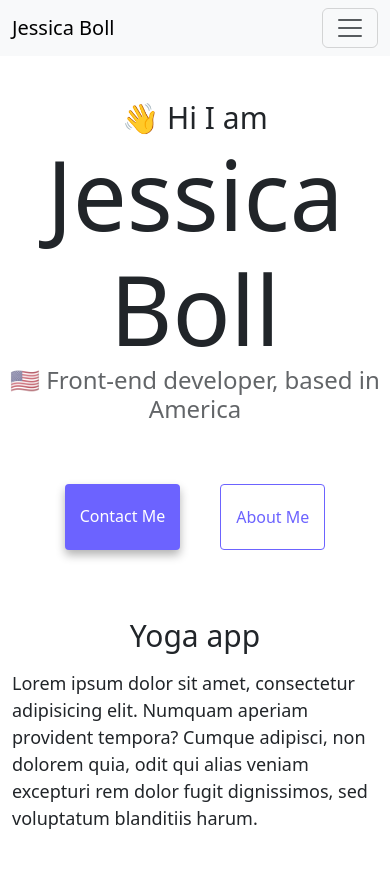
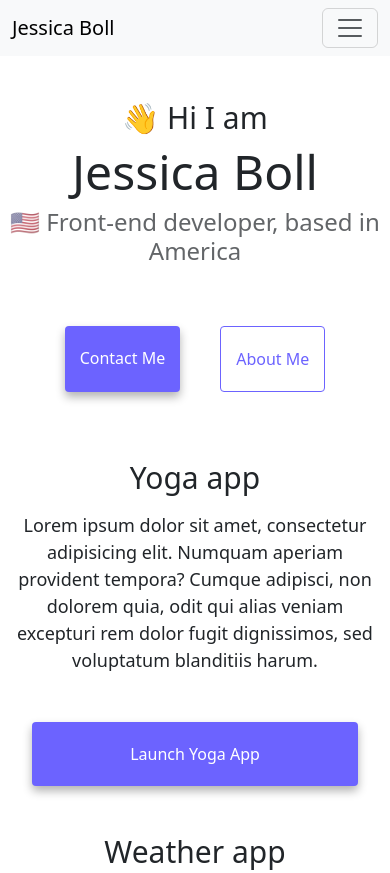
Before and after one commit to ItsmeJessMarie/responsive-portfolio, a plain HTML site: page index.html in a window 390 px wide. Shown: the top 873 px of the page. Drawn offline with nearby package versions, Linux system fonts and the light colour scheme.

Commit message:
Updated css with smaller font size for small screen

```diff
--- a/css/styles.css
+++ b/css/styles.css
@@ -83,10 +83,20 @@ p {
 }
 
 @media (max-width: 576px) {
+  h1 {
+    font-size: 48px;
+    line-height: 1.5;
+  }
+
   h2 {
     font-size: 30px;
     text-align: center;
   }
+
+  p {
+    text-align: center;
+  }
+
   .project-link {
     display: block;
     text-align: center;
```
